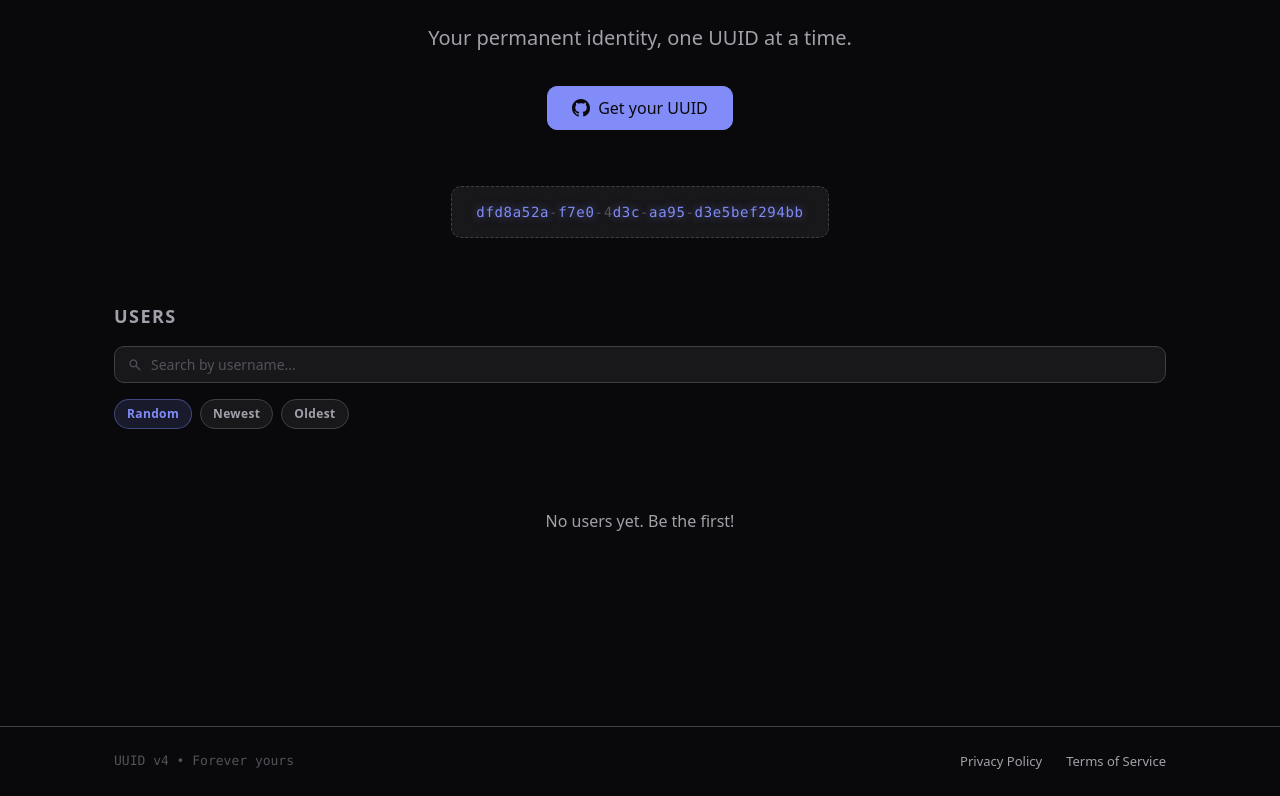
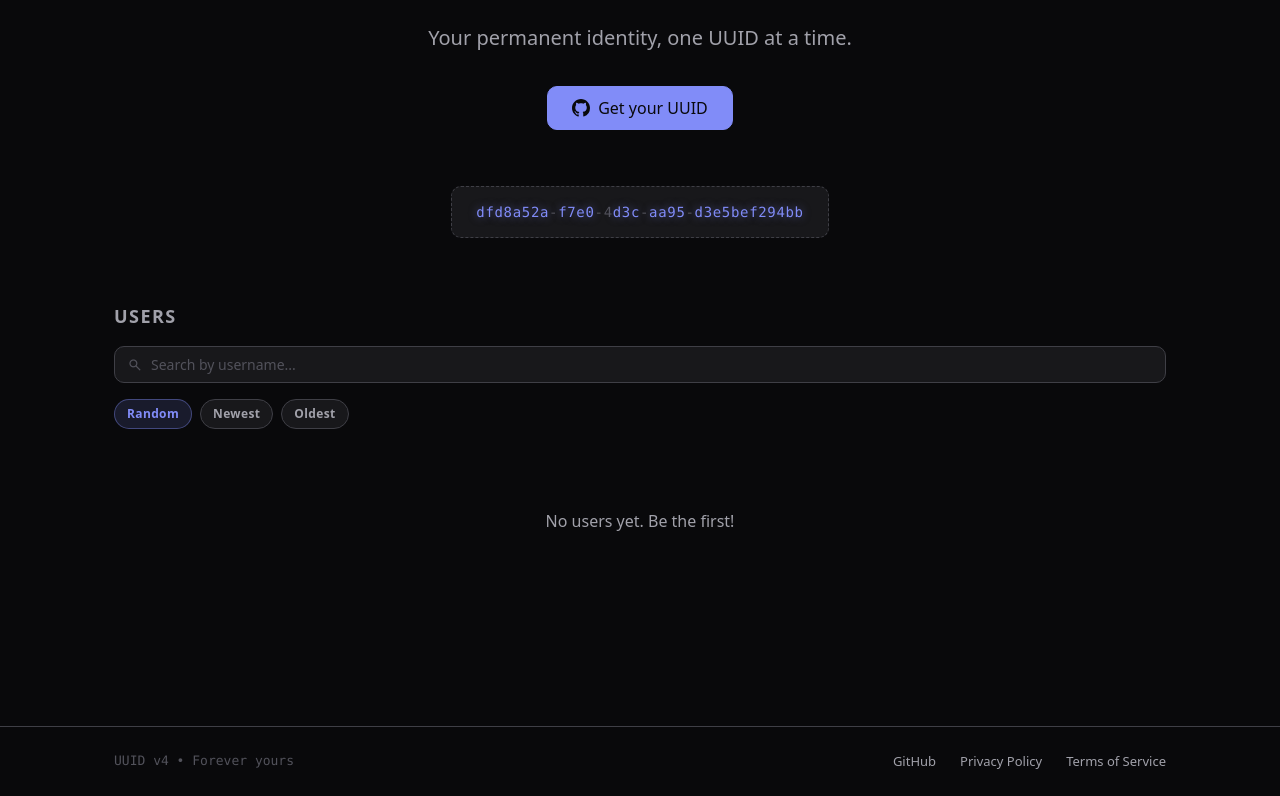
Before and after one commit to otoneko1102/justuuid, a SvelteKit app: page / in a window 1280 px wide. Shown: the part 243-1039 px from the top of the page. Built offline with nearby package versions, Linux system fonts and the light colour scheme.

Commit message:
feat: add GitHub link to footer for easy access to repository

```diff
--- a/src/routes/+layout.svelte
+++ b/src/routes/+layout.svelte
@@ -148,6 +148,11 @@
 		<div class="container footer-inner">
 			<span class="footer-tagline mono">{T.footer.tagline}</span>
 			<div class="footer-links">
+				<a
+					href="https://github.com/otoneko1102/justuuid"
+					target="_blank"
+					rel="noreferrer"
+				>GitHub</a>
 				<a href="/privacy-policy">{T.footer.privacyPolicy}</a>
 				<a href="/terms-of-service">{T.footer.termsOfService}</a>
 			</div>
```
